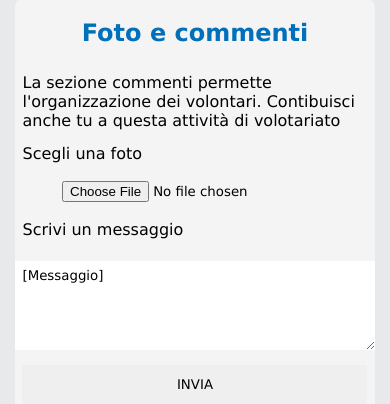
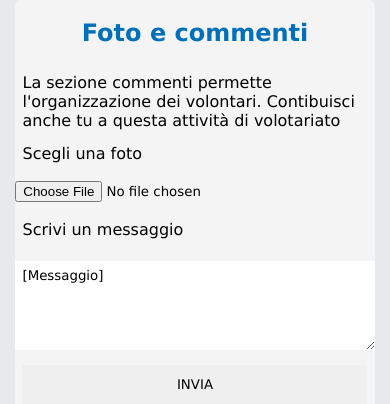
Before and after one commit to achimett/unipd_techweb_proj, a PHP site: page /_template/_test_post.html in a window 390 px wide; the page is wider, and only the part inside the window is pictured. Shown: the part 1883-2287 px from the top of that part. Run offline with PHP 8.4, Linux system fonts and the light colour scheme.

Commit message:
Corretto CSS
- Ora si vede la parte destra della linea tratteggiata rossa nel pulsante hamburger
- Corretto pulsante sfoglia su mobile
- Versione resizata di cover.png

```diff
--- a/css/desktop.css
+++ b/css/desktop.css
@@ -122,7 +122,7 @@ a:visited#info_utente {
 #menu a {
   text-decoration: none;
   display: block;
-  width: 100%;
+  width: 98%;
 }
 
 a {
--- a/css/mobile.css
+++ b/css/mobile.css
@@ -121,8 +121,8 @@ width: 92%;
 
 #post_sfoglia {
   text-align: left;
-  margin-left: 10%;
-  width: 90%;
+  width: 100%;
+  padding: 3% 0;
 }
 
 #post_listavolontari {
```
Also changed, not shown: img/cover.png.
